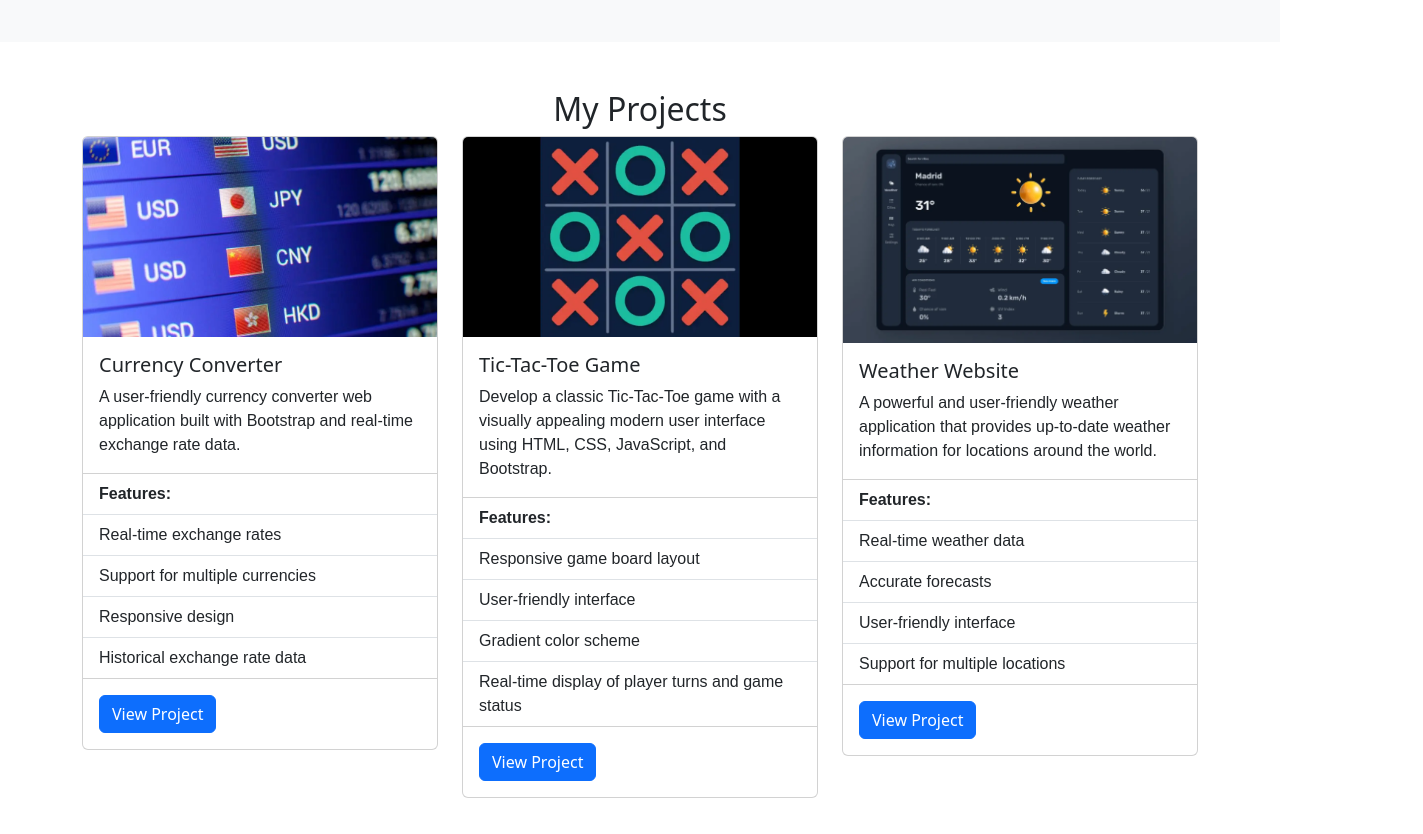
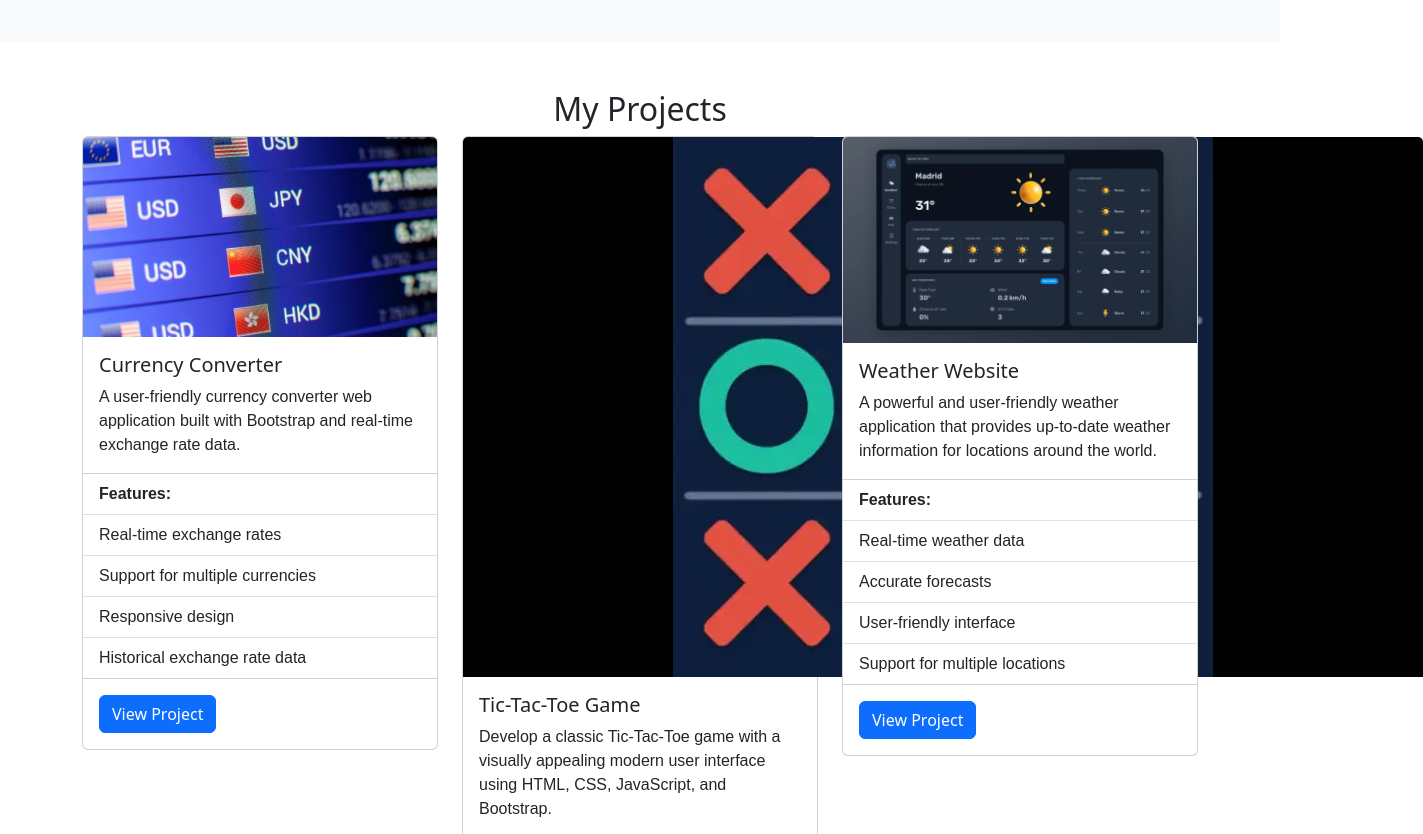
Before and after one commit to JatinSharma6969/My-Portfolio, a plain HTML site: page index.html in a window 1280 px wide. Shown: the part 1160-1994 px from the top of the page, 1423 px wide, since content can reach past the window. Drawn offline with nearby package versions, Linux system fonts and the light colour scheme.

Commit message:
Update index.html

```diff
--- a/index.html
+++ b/index.html
@@ -108,7 +108,7 @@
 
          <div class="col-lg-4 col-md-6 mb-4">
             <div class="card">
-              <img src="Pictures/Tic-tac-toe.webp" class="card-img-top" alt="Guessing Game Project">
+              <img src="Pictures/Tic-tac-toe.webp" class="card-img-top" alt="Guessing Game Project" style="width: 960px; height: 540px; object-fit: cover;">
               <div class="card-body">
                 <h5 class="card-title">Tic-Tac-Toe Game</h5>
                 <p class="card-text">Develop a classic Tic-Tac-Toe game with a visually appealing modern user interface using HTML, CSS, JavaScript, and Bootstrap.</p>
```
